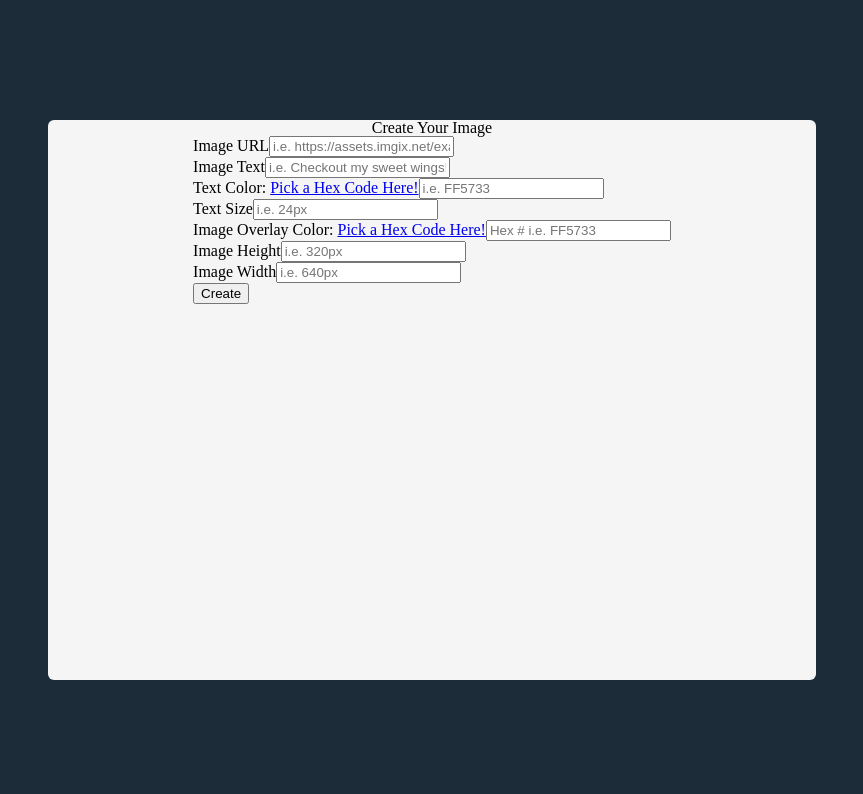
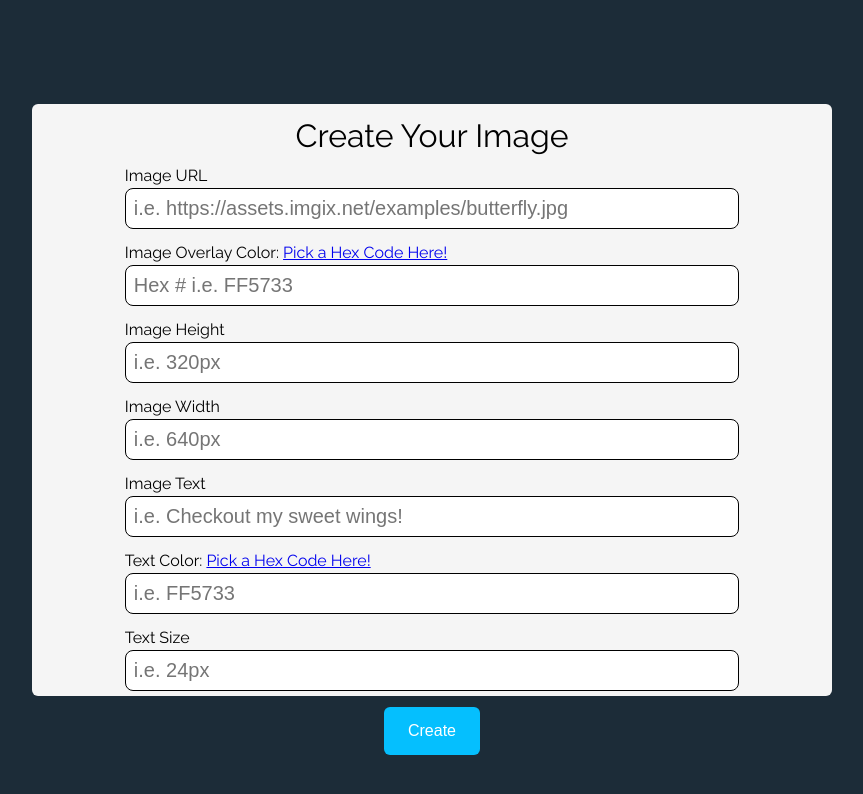
Before and after one commit to robstrass/imgix-takehome, a React (Create React App) app: page / in a window 1280 px wide. Shown: the top 794 px of the page, without its empty margins (208-1071 px from the left). Built offline with nearby package versions, Linux system fonts and the light colour scheme.

Commit message:
styled form

```diff
--- a/public/index.html
+++ b/public/index.html
@@ -9,6 +9,10 @@
       name="description"
       content="Web site created using create-react-app"
     />
+    <link rel="preconnect" href="https://fonts.googleapis.com">
+    <link rel="preconnect" href="https://fonts.gstatic.com" crossorigin>
+    <link href="https://fonts.googleapis.com/css2?family=Raleway&display=swap" rel="stylesheet">
+    <link href="https://fonts.googleapis.com/css?family=Material+Icons|Material+Icons+Outlined|Material+Icons+Two+Tone|Material+Icons+Round|Material+Icons+Sharp" rel="stylesheet">
     <link rel="apple-touch-icon" href="%PUBLIC_URL%/logo192.png" />
     <!--
       manifest.json provides metadata used when your web app is installed on a
--- a/src/Components/Form/form.module.css
+++ b/src/Components/Form/form.module.css
@@ -0,0 +1,40 @@
+.mainForm {
+    display: flex;
+    flex-direction: column;
+    gap: 1rem;
+    width: 80%;
+    align-items: center;
+    /* background-color: aqua; */
+}
+
+.mainInputWrapper {
+    display: flex;
+    flex-direction: column;
+    width: 100%;
+    gap: .25rem;
+}
+
+.mainLabel {
+    font-size: 1rem;
+}
+
+.mainInput {
+    padding: .5rem .5rem;
+    font-size: 1.25rem;
+    border: 1px solid black;
+    border-radius: 8px;
+}
+
+.mainInput:focus {
+    outline: none;
+}
+
+.mainButton {
+    width: 6rem;
+    height: 3rem;
+    border-radius: 6px;
+    border: none;
+    background-color: rgb(5,191,254);
+    color: white;
+    font-size: 1rem;
+}
--- a/src/Components/Form/index.js
+++ b/src/Components/Form/index.js
@@ -26,7 +26,58 @@ export default function Form({ setParameters }) {
                         id='imgLink'
                         placeholder='i.e. https://assets.imgix.net/examples/butterfly.jpg'
                         value={imgUrl}
+                        type='url'
                         onChange={e => setImgUrl(e.target.value)}
+                    />
+                </div>
+                <div className={style.mainInputWrapper}>
+                    <label
+                        className={style.mainLabel}
+                        htmlFor='imgBlend'
+                    >
+                        Image Overlay Color: <span className={style.mainSpan}>
+                            <a href='https://htmlcolorcodes.com/color-picker/'>Pick a Hex Code Here!</a>
+                        </span>
+                    </label>
+                    <input
+                        className={style.mainInput}
+                        id='imgBlend'
+                        placeholder='Hex # i.e. FF5733'
+                        value={imgBlend}
+                        type='text'
+                        onChange={e => setImgBlend(e.target.value)}
+                    />
+                </div>
+                <div className={style.mainInputWrapper}>
+                    <label
+                        className={style.mainLabel}
+                        htmlFor='height'
+                    >
+                        Image Height
+                    </label>
+                    <input
+                        className={style.mainInput}
+                        id='height'
+                        placeholder='i.e. 320px'
+                        value={height}
+                        type='number'
+                        onChange={e => setHeight(e.target.value)}
+                    />
+                </div>
+                <div className={style.mainInputWrapper}>
+                    <label
+                        className={style.mainLabel}
+                        htmlFor='width'
+                    >
+                        Image Width
+                    </label>
+                    <input
+                        className={style.mainInput}
+                        id='width'
+                        placeholder='i.e. 640px'
+                        value={width}
+                        type='number'
+                        onChange={e => setWidth(e.target.value)}
                     />
                 </div>
                 <div className={style.mainInputWrapper}>
@@ -41,6 +92,7 @@ export default function Form({ setParameters }) {
                         id='imgText'
                         placeholder='i.e. Checkout my sweet wings!'
                         value={imgText}
+                        type='text'
                         onChange={e => setImgText(e.target.value)}
                     />
                 </div>
@@ -58,6 +110,7 @@ export default function Form({ setParameters }) {
                         id='textColor'
                         placeholder='i.e. FF5733'
                         value={textColor}
+                        type='text'
                         onChange={e => setTextColor(e.target.value)}
                     />
                 </div>
@@ -73,54 +126,8 @@ export default function Form({ setParameters }) {
                         id='textSize'
                         placeholder='i.e. 24px'
                         value={textSize}
+                        type='number'
                         onChange={e => setTextSize(e.target.value)}
-                    />
-                </div>
-                <div className={style.mainInputWrapper}>
-                    <label
-                        className={style.mainLabel}
-                        htmlFor='imgBlend'
-                    >
-                        Image Overlay Color: <span className={style.mainSpan}>
-                            <a href='https://htmlcolorcodes.com/color-picker/'>Pick a Hex Code Here!</a>
-                        </span>
-                    </label>
-                    <input
-                        className={style.mainInput}
-                        id='imgBlend'
-                        placeholder='Hex # i.e. FF5733'
-                        value={imgBlend}
-                        onChange={e => setImgBlend(e.target.value)}
-                    />
-                </div>
-                <div className={style.mainInputWrapper}>
-                    <label
-                        className={style.mainLabel}
-                        htmlFor='height'
-                    >
-                        Image Height
-                    </label>
-                    <input
-                        className={style.mainInput}
-                        id='height'
-                        placeholder='i.e. 320px'
-                        value={height}
-                        onChange={e => setHeight(e.target.value)}
-                    />
-                </div>
-                <div className={style.mainInputWrapper}>
-                    <label
-                        className={style.mainLabel}
-                        htmlFor='width'
-                    >
-                        Image Width
-                    </label>
-                    <input
-                        className={style.mainInput}
-                        id='width'
-                        placeholder='i.e. 640px'
-                        value={width}
-                        onChange={e => setWidth(e.target.value)}
                     />
                 </div>
                 <button
--- a/src/Components/Main/main.module.css
+++ b/src/Components/Main/main.module.css
@@ -15,4 +15,10 @@
     width: 60%;
     border-radius: 6px;
     background-color: whitesmoke;
+    padding: 1rem;
+    gap: 1rem;
 }
+
+.mainTitle {
+    font-size: 2rem;
+}
--- a/src/index.css
+++ b/src/index.css
@@ -30,6 +30,7 @@ footer, header, hgroup, menu, nav, section {
 }
 body {
 	line-height: 1;
+    font-family: 'Raleway', sans-serif;
 }
 ol, ul {
 	list-style: none;
```
